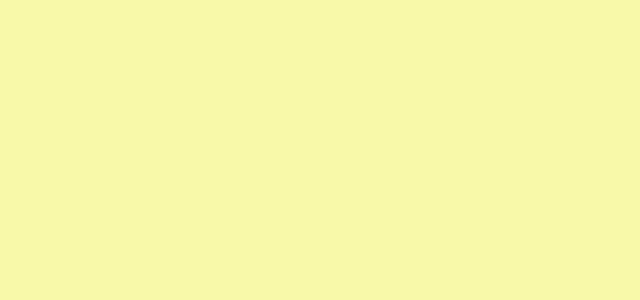
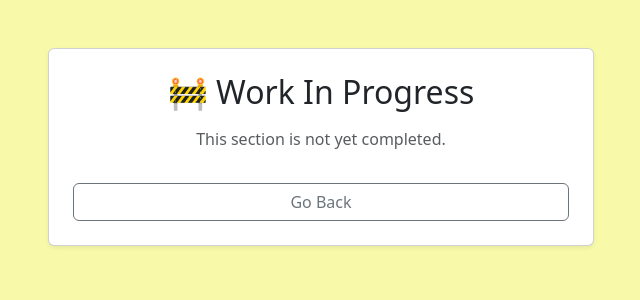
Before and after one commit to asimpdl/Counter, a React (Create React App) app: page /quiz in a window 1280 px wide. Before the commit this address had no page. Shown: the top 300 px of the page, without its empty margins (319-959 px from the left). Built offline with nearby package versions, Linux system fonts and the light colour scheme.

Commit message:
work in progress quiz and countdown timer

```diff
--- a/src/App.js
+++ b/src/App.js
@@ -4,6 +4,8 @@ import CounterApp from "./components/CounterApp";
 import Home from "./components/Home";
 import {BrowserRouter, Routes, Route} from "react-router-dom";
 import TodoListApp from "./components/TodoListApp";
+import QuizApp from "./components/QuizApp";
+import CountdownTimer from "./components/CounterDownApp";
 
 function App() {
 	return (
@@ -12,6 +14,8 @@ function App() {
 				<Route path="/" element={<Home />} />
 				<Route path="/counter" element={<CounterApp />} />
 				<Route path="/todo" element={<TodoListApp />} />
+				<Route path="/quiz" element={<QuizApp />} />
+				<Route path="/countdown" element={<CountdownTimer />} />
 			</Routes>
 		</BrowserRouter>
 	);
--- a/src/components/CounterApp.js
+++ b/src/components/CounterApp.js
@@ -10,12 +10,6 @@ function Counter() {
 		<>
 			<div className="container d-flex justify-content-center align-items-center vh-100">
 				<div className="card text-center shadow p-4" style={{width: "350px"}}>
-					<button
-						className="customButton text-white px-4 py-2 rounded "
-						onClick={() => navigate(-1)}
-					>
-						Go Back
-					</button>
 					<h2 className="mb-4">Counter App</h2>
 
 					<div className="display-4 fw-bold mb-4" id="count">
@@ -54,6 +48,9 @@ function Counter() {
 							Reset
 						</button>
 					</div>
+					<button className="btn btn-outline-secondary mt-3" onClick={() => navigate(-1)}>
+						Go Back
+					</button>
 				</div>
 			</div>
 		</>
--- /dev/null
+++ b/src/components/CounterDownApp.js
@@ -0,0 +1,127 @@
+import React, {useState, useEffect, useRef} from "react";
+import {useNavigate} from "react-router-dom";
+// const CountdownTimer = () => {
+// 	const [minutesInput, setMinutesInput] = useState("");
+// 	const [timeLeft, setTimeLeft] = useState(0);
+// 	const [isRunning, setIsRunning] = useState(false);
+// 	const timerRef = useRef(null);
+
+// 	// Format seconds into MM:SS
+// 	const formatTime = (time) => {
+// 		const minutes = Math.floor(time / 60)
+// 		.toString()
+// 		.padStart(2, "0");
+// 		const seconds = (time % 60).toString().padStart(2, "0");
+// 		return `${minutes}:${seconds}`;
+// 	};
+
+// 	// Start countdown
+// 	const handleStart = () => {
+// 		if (!isRunning && timeLeft > 0) {
+// 			setIsRunning(true);
+// 		}
+// 	};
+
+// 	// Pause countdown
+// 	const handlePause = () => {
+// 		setIsRunning(false);
+// 	};
+
+// 	// Reset countdown
+// 	const handleReset = () => {
+// 		setIsRunning(false);
+// 		setTimeLeft(0);
+// 		setMinutesInput("");
+// 	};
+
+// 	// Set time based on input
+// 	const handleSetTime = () => {
+// 		const parsed = parseInt(minutesInput);
+// 		if (!isNaN(parsed) && parsed > 0) {
+// 			setTimeLeft(parsed * 60);
+// 		}
+// 	};
+
+// 	// Countdown logic
+// 	useEffect(() => {
+// 		if (isRunning && timeLeft > 0) {
+// 			timerRef.current = setTimeout(() => {
+// 				setTimeLeft((prev) => prev - 1);
+// 			}, 1000);
+// 		} else {
+// 			clearTimeout(timerRef.current);
+// 		}
+// 		return () => clearTimeout(timerRef.current);
+// 	}, [isRunning, timeLeft]);
+
+// 	return (
+// 		<div className="container py-5">
+// 			<div className="row justify-content-center">
+// 				<div className="col-md-6">
+// 					<div className="card shadow-sm p-4 text-center">
+// 						<h2 className="mb-4">⏳ Countdown Timer</h2>
+
+// 						<h1 className="display-4 mb-4">{formatTime(timeLeft)}</h1>
+
+// 						<div className="input-group mb-3">
+// 							<input
+// 								type="number"
+// 								className="form-control"
+// 								placeholder="Enter minutes"
+// 								value={minutesInput}
+// 								onChange={(e) => setMinutesInput(e.target.value)}
+// 							/>
+// 							<button className="btn btn-primary" onClick={handleSetTime}>
+// 								Set
+// 							</button>
+// 						</div>
+
+// 						<div className="d-flex justify-content-center gap-2">
+// 							<button
+// 								className="btn btn-success"
+// 								onClick={handleStart}
+// 								disabled={isRunning || timeLeft === 0}
+// 							>
+// 								Start
+// 							</button>
+// 							<button
+// 								className="btn btn-warning"
+// 								onClick={handlePause}
+// 								disabled={!isRunning}
+// 							>
+// 								Pause
+// 							</button>
+// 							<button className="btn btn-danger" onClick={handleReset}>
+// 								Reset
+// 							</button>
+// 						</div>
+// 					</div>
+// 				</div>
+// 			</div>
+// 		</div>
+// 	);
+// };
+function CountdownTimer() {
+	const navigate = useNavigate();
+	return (
+		<div>
+			<div className="container py-5">
+				<div className="row justify-content-center">
+					<div className="col-md-6">
+						<div className="card shadow-sm text-center p-4">
+							<h2 className="mb-3">🚧 Work In Progress</h2>
+							<p className="text-muted">This section is not yet completed.</p>
+							<button
+								className="btn btn-outline-secondary mt-3"
+								onClick={() => navigate(-1)}
+							>
+								Go Back
+							</button>
+						</div>
+					</div>
+				</div>
+			</div>
+		</div>
+	);
+}
+export default CountdownTimer;
--- /dev/null
+++ b/src/components/QuizApp.js
@@ -0,0 +1,28 @@
+import React from "react";
+import {useNavigate} from "react-router-dom";
+
+function QuizApp() {
+	const navigate = useNavigate();
+	return (
+		<div>
+			<div className="container py-5">
+				<div className="row justify-content-center">
+					<div className="col-md-6">
+						<div className="card shadow-sm text-center p-4">
+							<h2 className="mb-3">🚧 Work In Progress</h2>
+							<p className="text-muted">This section is not yet completed.</p>
+							<button
+								className="btn btn-outline-secondary mt-3"
+								onClick={() => navigate(-1)}
+							>
+								Go Back
+							</button>
+						</div>
+					</div>
+				</div>
+			</div>
+		</div>
+	);
+}
+
+export default QuizApp;
--- a/src/components/TodoListApp.js
+++ b/src/components/TodoListApp.js
@@ -22,12 +22,6 @@ const TodoListApp = () => {
 					<div className="row justify-content-center">
 						<div className="col-md-6">
 							<div className="card shadow-sm p-4">
-								<button
-									className="customButton text-white px-4 py-2 rounded "
-									onClick={() => navigate(-1)}
-								>
-									Go Back
-								</button>
 								<h2 className="text-center mb-4">📝 To-Do List</h2>
 								{/* Input Form */}
 								<div className="input-group mb-3">
@@ -75,6 +69,12 @@ const TodoListApp = () => {
 										<button className="btn btn-sm btn-danger">Delete</button>
 									</li>
 								</ul> */}
+								<button
+									className="btn btn-outline-secondary mt-3"
+									onClick={() => navigate(-1)}
+								>
+									Go Back
+								</button>
 							</div>
 						</div>
 					</div>
```
